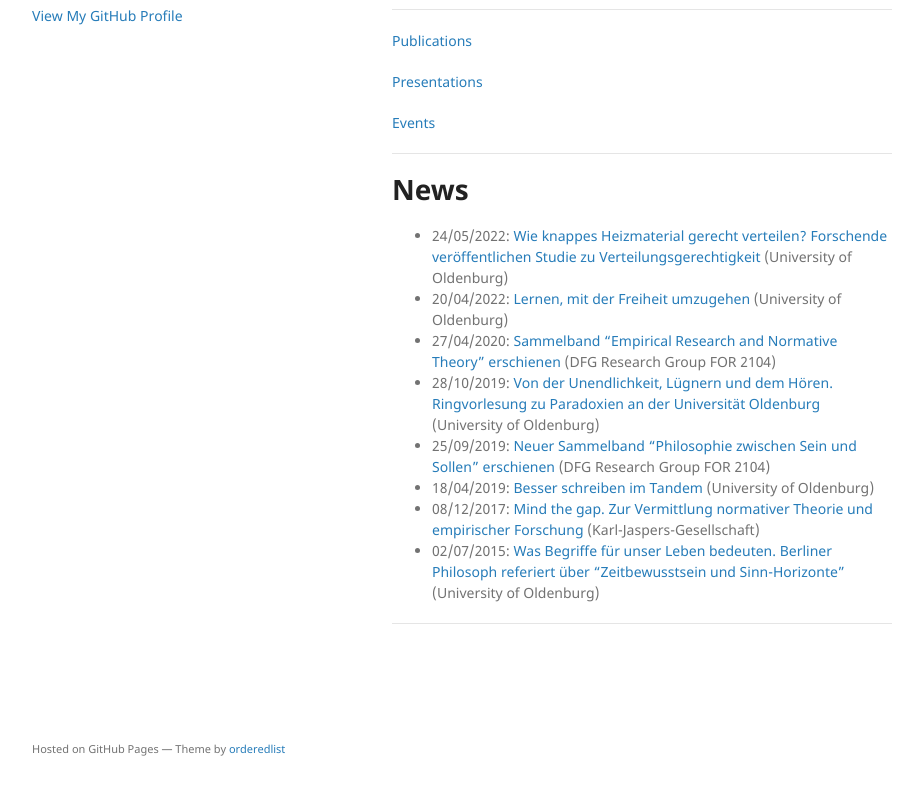
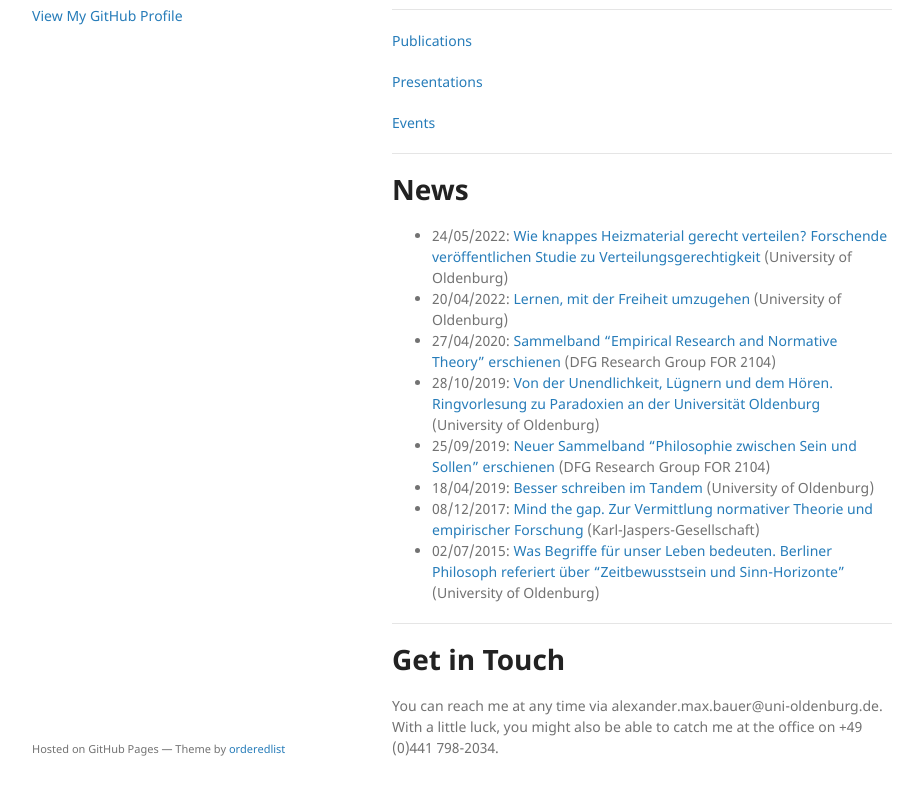
Before and after one commit to alephmembeth/alephmembeth.github.io, a Jekyll site: the page built from index.md, in a window 1280 px wide and 1190 px high. Shown: the part 362-1157 px from the top of the window, without its empty margins (178-1101 px from the left). Built offline with Jekyll 4.4.1, drawn with Linux system fonts in a browser that asks for light colours; the repository's description, which GitHub fills in, is left out.

Commit message:
Update index.md

```diff
--- a/index.md
+++ b/index.md
@@ -35,3 +35,7 @@ Hi, my name’s Max! I’m a doctoral researcher at the University of Oldenburg
 + 02/07/2015: [Was Begriffe für unser Leben bedeuten. Berliner Philosoph referiert über “Zeitbewusstsein und Sinn-Horizonte”](https://www.presse.uni-oldenburg.de/mit/2015/280.html) (University of Oldenburg)
 
 * * *
+
+# Get in Touch
+
+You can reach me at any time via alexander.max.bauer@uni-oldenburg.de. With a little luck, you might also be able to catch me at the office on +49 (0)441 798-2034.
```
